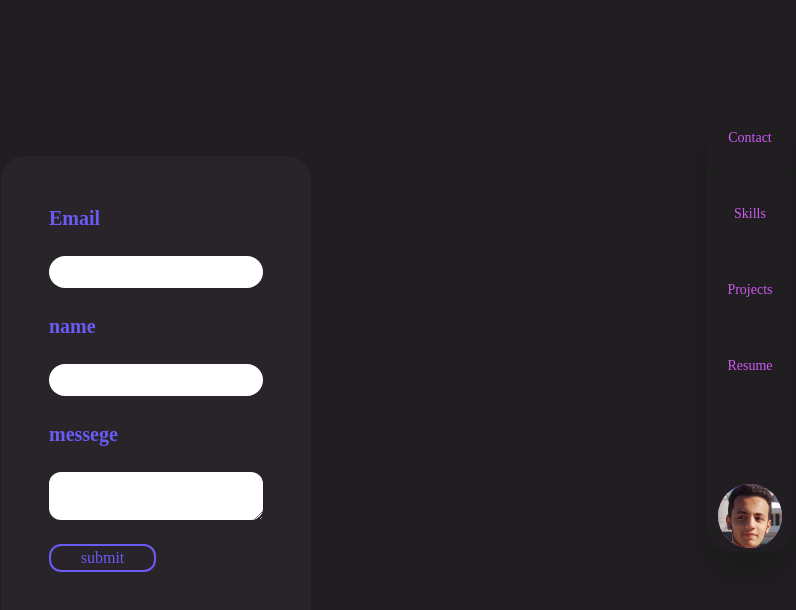
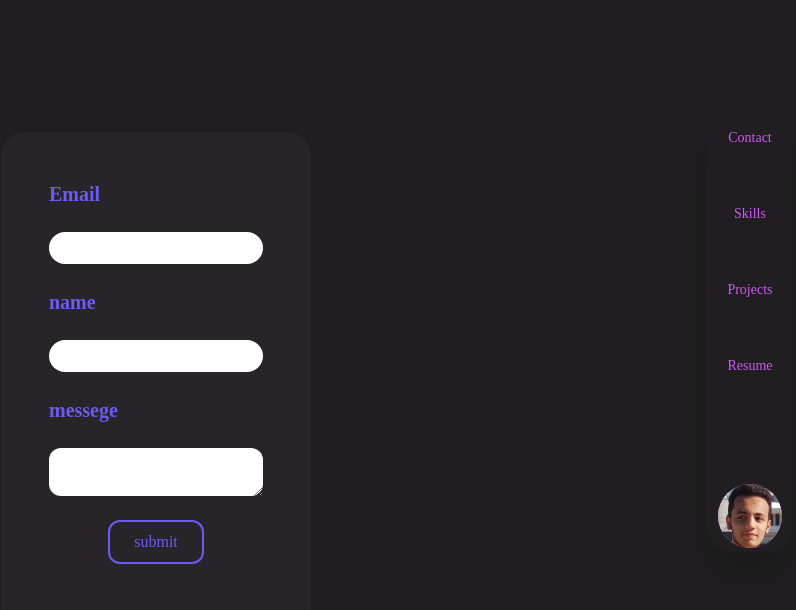
Before and after one commit to Sk01s/my-poriti, a Next.js app: page /contact in a window 1280 px wide. Shown: the top 610 px of the page, without its empty margins (484-1280 px from the left). Built offline with nearby package versions, Linux system fonts and the light colour scheme.

Commit message:
🎨 in navbar

```diff
--- a/components/NavLink.jsx
+++ b/components/NavLink.jsx
@@ -1,15 +1,24 @@
 import React from "react";
-import NavStyles from "../styles/Navbar.module.css";
+import { motion } from "framer-motion";
 import Link from "next/link";
 
 const NavLink = ({ href, text }) => {
   return (
     <Link href={href}>
-      <a
-        className={`${NavStyles["nav-link"]} text-sm flex justify-center items-center  px-4 py-6 capitalize relative text-accent font-medium duration-300 rounded-3xl after:bg-white hover:bg-gradient-to-tr from-accent to-prime hover:text-black hover:opacity-60 `}
+      <motion.a
+        className=" text-sm flex justify-center items-center px-4 py-6 capitalize  rounded-3xl cursor-pointer"
+        animate={{
+          color: "var(--accent)",
+        }}
+        whileHover={{
+          backgroundColor: "var(--accent)",
+          color: "var(--black)",
+          y: -5,
+          boxShadow: "0 -5px 0 0 var(--black)",
+        }}
       >
         {text}
-      </a>
+      </motion.a>
     </Link>
   );
 };
--- a/features/Navbar.jsx
+++ b/features/Navbar.jsx
@@ -4,6 +4,7 @@ import NavLink from "../components/NavLink";
 import NavStyles from "../styles/Navbar.module.css";
 import Image from "next/dist/client/image";
 import logo from "../assets/logo.jpg";
+import { motion } from "framer-motion";
 const Navbar = () => {
   return (
     <header className="flex flex-col-reverse justify-between items-stretch shadow-2xl rounded-3xl px-3 fixed z-10 bg-black top-[13%] w-[87px] h-[56%] right-[0.2%] sm:top-2 sm:left-[0.5%] sm:w-[99%] sm:flex-row sm:h-20 select-none">
@@ -29,13 +30,22 @@ const Navbar = () => {
         <NavLink text={"contact"} href="/contact" />
         <NavLink text={"skills"} href="/skills" />
         <NavLink text={"projects"} href="/projects" />
-        <a
+        <motion.a
           href="/Youssef-Resume.pdf"
           download
-          className={`${NavStyles["nav-link"]} text-sm flex justify-center items-center  px-4 py-6 capitalize relative text-accent font-medium duration-300 rounded-3xl after:bg-white hover:bg-gradient-to-tr from-accent to-prime hover:text-black hover:opacity-60 `}
+          className=" text-sm flex justify-center items-center px-4 py-6 capitalize  rounded-3xl cursor-pointer"
+          animate={{
+            color: "var(--accent)",
+          }}
+          whileHover={{
+            backgroundColor: "var(--accent)",
+            color: "var(--black)",
+            y: -5,
+            boxShadow: "0 -5px 0 0 var(--black)",
+          }}
         >
           Resume
-        </a>
+        </motion.a>
       </nav>
     </header>
   );
--- a/pages/_app.jsx
+++ b/pages/_app.jsx
@@ -12,7 +12,7 @@ function MyApp({ Component, pageProps, router }) {
         <link rel="icon" href="/favicon.ico" />
       </Head>
       <Navbar />
-      <AnimatePresence initial={false} exitBeforeEnter>
+      <AnimatePresence exitBeforeEnter>
         <motion.div key={router.route} exit={{ y: -1000 }}>
           <Component {...pageProps} />
         </motion.div>
--- a/pages/contact/index.jsx
+++ b/pages/contact/index.jsx
@@ -1,9 +1,14 @@
 import React, { useState } from "react";
 import emailjs from "@emailjs/browser";
+import { motion } from "framer-motion";
 const Contact = () => {
   const [respond, setRespond] = useState("");
   return (
-    <div className="px-10 sm:translate-y-20 h-[100vh] flex flex-col gap-10 justify-center items-center">
+    <motion.main
+      initial={{ y: -1000 }}
+      animate={{ y: -16 }}
+      className="px-10 sm:translate-y-20 h-[100vh] flex flex-col gap-10 justify-center items-center"
+    >
       <form
         className=" flex flex-col gap-6 justify-center  bg-paragraph p-12 rounded-3xl text-prime "
         onSubmit={(e) => {
@@ -59,12 +64,12 @@ const Contact = () => {
           id="message"
           name="message"
         />
-        <button className=" rounded-xl hover:bg-gradient-to-tr from-accent to-prime hover:text-black border-2 max-w-[50%] duration-300 ">
+        <button className=" rounded-xl hover:bg-gradient-to-tr px-6 py-2 mx-auto from-accent to-prime hover:text-black border-2 max-w-[60%] duration-300 ">
           submit
         </button>
-        <div className="text-prime">{respond}</div>
+        <div className="text-prime bg-accent">{respond}</div>
       </form>
-    </div>
+    </motion.main>
   );
 };
 
```
